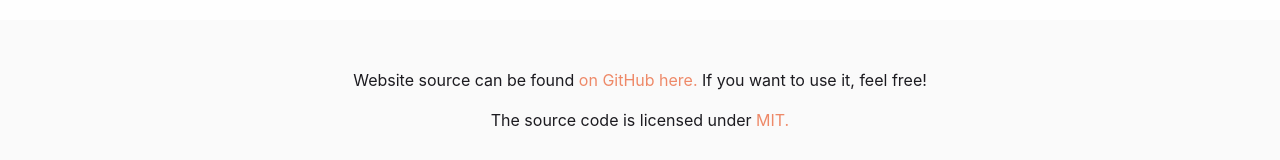
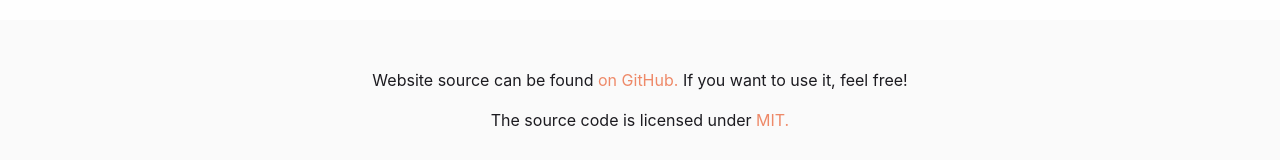
Before and after one commit to ClementTsang/clementtsang.github.io, a Vue app: page / in a window 1280 px wide. Shown: the part 4018-4178 px from the top of the page. Built offline with nearby package versions, Linux system fonts and the light colour scheme.

Commit message:
Fix typo

```diff
--- a/src/components/HomePage.vue
+++ b/src/components/HomePage.vue
@@ -65,7 +65,7 @@
         <p>
           Website source can be found
           <a href="https://github.com/ClementTsang/personal-website">
-            on GitHub here.
+            on GitHub.
           </a>
           If you want to use it, feel free!
         </p>
```
